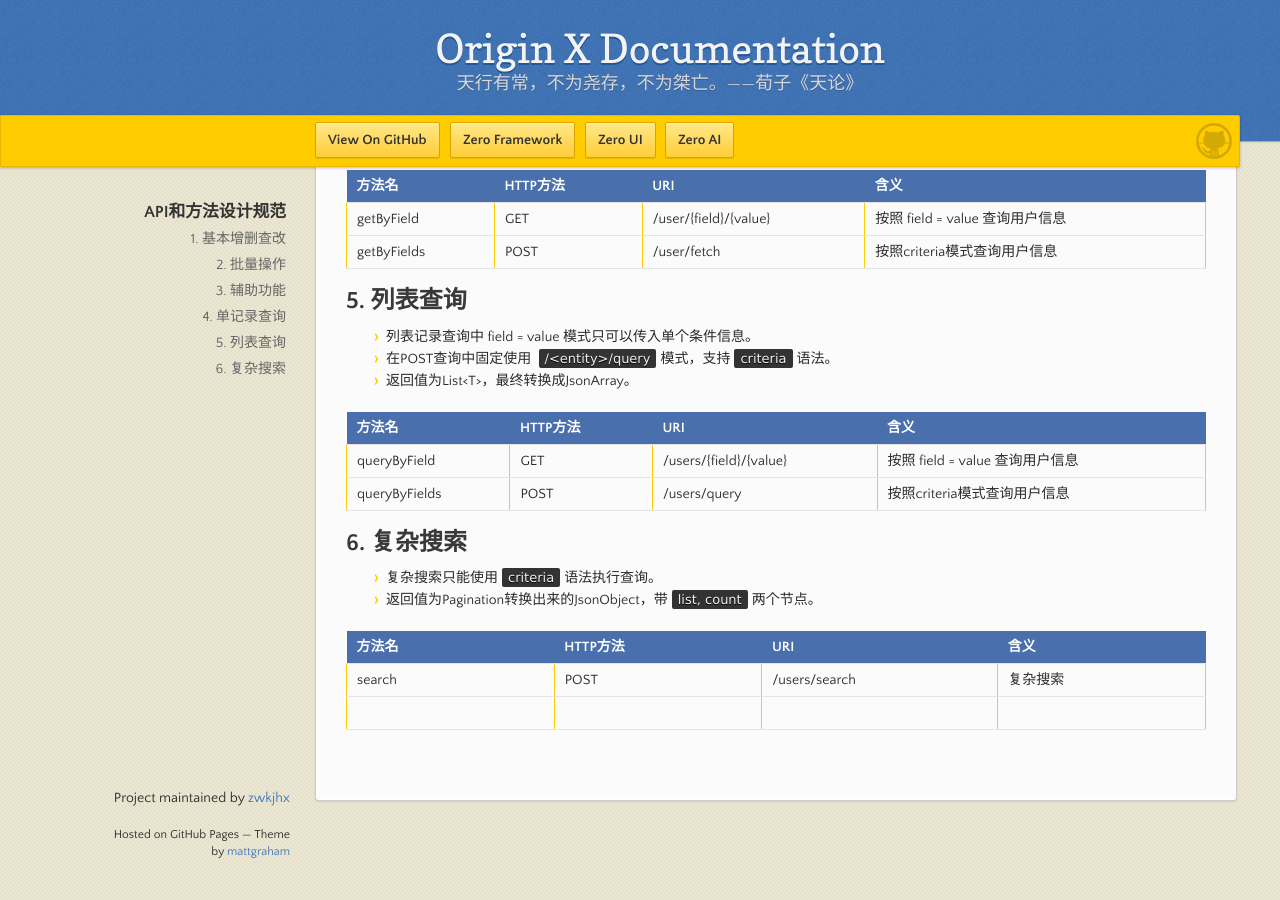
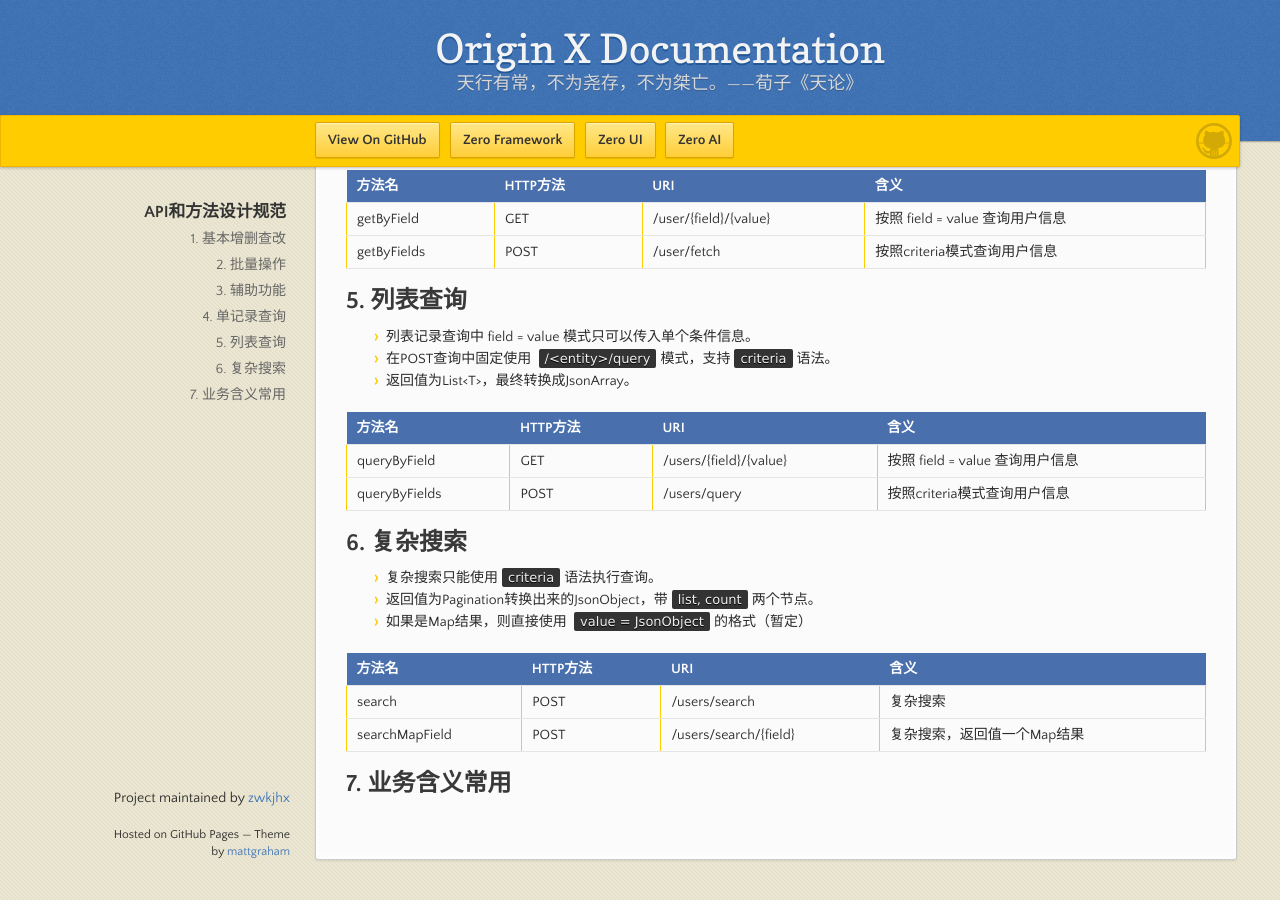
Before and after one commit to zwkjhx/ox-doc, a Jekyll site: the page built from specification/1-zerogui-fan/spc-002-apihe-fang-fa-she-ji-gui-fan.md, in a window 1280 px wide and 900 px high, scrolled down 1134 px. Built offline with Jekyll 4.4.1, drawn with Linux system fonts in a browser that asks for light colours; our own code applies the rules of GitHub Pages for plain Markdown files.

Commit message:
Updates specification/1-zerogui-fan/spc-002-apihe-fang-fa-she-ji-gui-fan.md
Auto commit by GitBook Editor

```diff
--- a/specification/1-zerogui-fan/spc-002-apihe-fang-fa-she-ji-gui-fan.md
+++ b/specification/1-zerogui-fan/spc-002-apihe-fang-fa-she-ji-gui-fan.md
@@ -64,8 +64,11 @@ Api类中的方法定义一般有两套，这个开发者可以根据实际情
 
 * 复杂搜索只能使用`criteria`语法执行查询。
 * 返回值为Pagination转换出来的JsonObject，带`list, count`两个节点。
+* 如果是Map结果，则直接使用 `value = JsonObject`的格式（暂定）
 
 | 方法名 | HTTP方法 | URI | 含义 |
 | :--- | :--- | :--- | :--- |
 | search | POST | /users/search | 复杂搜索 |
-|  |  |  |  |
+| searchMapField | POST | /users/search/{field} | 复杂搜索，返回值一个Map结果 |
+
+## 7. 业务含义常用
```
